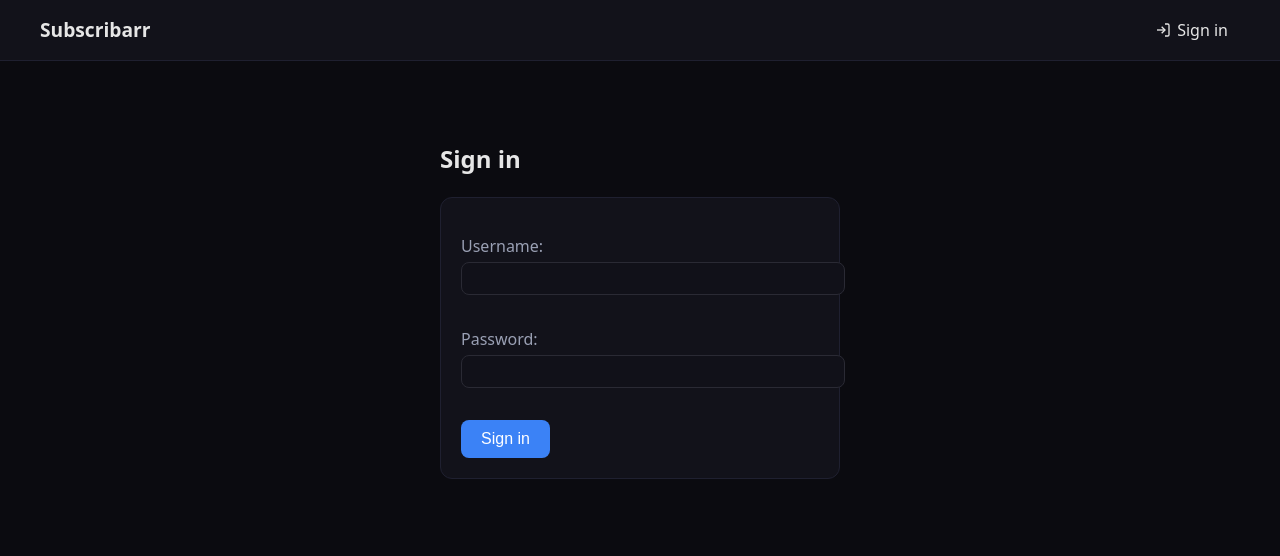
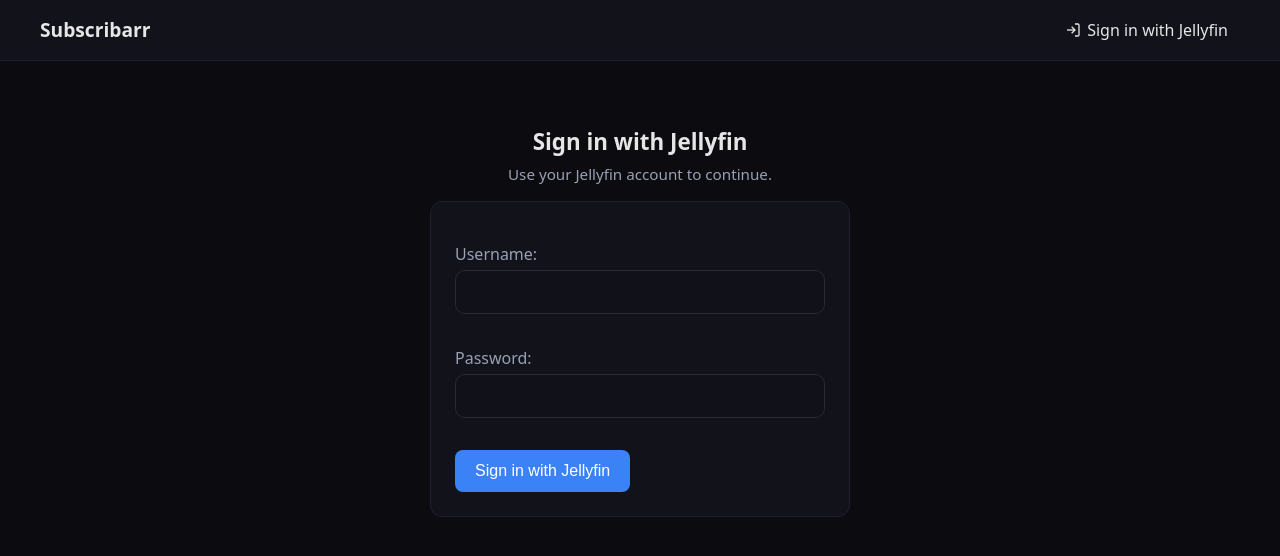
Before and after one commit to jschaufuss/subscribarr, a Django app: page /accounts/login/ in a window 1280 px wide. Shown: the top 556 px of the page. Run offline with Django 5.2, Linux system fonts and the light colour scheme; tables that the repository leaves empty hold one stand-in row (values such as "Sample post").

Commit message:
cleaned login page and require login to view items

```diff
--- a/accounts/templates/accounts/login.html
+++ b/accounts/templates/accounts/login.html
@@ -2,12 +2,14 @@
 
 {% block content %}
 <div class="auth-container">
-    <h2>Sign in</h2>
+    <div class="auth-header">
+        <h2 class="auth-title">Sign in with Jellyfin</h2>
+        <p class="auth-subtitle">Use your Jellyfin account to continue.</p>
+    </div>
     <form method="post" class="auth-form">
         {% csrf_token %}
         {{ form.as_p }}
-    <button type="submit" class="btn-primary">Sign in</button>
+        <button type="submit" class="btn-primary">Sign in with Jellyfin</button>
     </form>
-    <!-- Local registration disabled: Jellyfin-only login -->
 </div>
 {% endblock %}
--- a/arr_api/views.py
+++ b/arr_api/views.py
@@ -55,6 +55,7 @@ def _arr_conf_from_db():
 #            return Response({"error": str(e)}, status=status.HTTP_502_BAD_GATEWAY)
 
 
+@method_decorator(login_required, name='dispatch')
 class ArrIndexView(View):
     def get(self, request):
         q = (request.GET.get("q") or "").lower().strip()
@@ -133,6 +134,7 @@ class ArrIndexView(View):
         })
 
 
+@method_decorator(login_required, name='dispatch')
 class CalendarView(View):
     def get(self, request):
         days = _get_int(request, "days", 60)
--- a/static/css/base.css
+++ b/static/css/base.css
@@ -16,16 +16,16 @@ body {
 }
 
 .auth-container {
-    max-width: 400px;
-    margin: 40px auto;
-    padding: 20px;
+    max-width: 420px;
+    margin: 64px auto;
+    padding: 0 16px;
 }
 
 .auth-form {
     background: var(--panel);
     border: 1px solid var(--panel-b);
     border-radius: 12px;
-    padding: 20px;
+    padding: 24px;
 }
 
 .auth-form label {
@@ -34,14 +34,18 @@ body {
     color: var(--muted);
 }
 
-.auth-form input:not([type="checkbox"]) {
+.auth-form input:not([type="checkbox"]),
+.auth-form select,
+.auth-form textarea {
+    box-sizing: border-box;
     width: 100%;
-    padding: 8px 12px;
-    border-radius: 8px;
+    padding: 12px 14px;
+    border-radius: 10px;
     border: 1px solid #2a2a34;
     background: #111119;
     color: var(--text);
     margin-bottom: 16px;
+    font-size: 1rem;
 }
 
 .auth-form input:focus {
@@ -51,7 +55,7 @@ body {
 
 .btn-primary {
     display: inline-block;
-    padding: 10px 20px;
+    padding: 12px 20px;
     background: var(--accent);
     color: #fff;
     border: none;
@@ -85,6 +89,10 @@ body {
     padding: 0;
     list-style: none;
 }
+
+.auth-header { margin-bottom: 12px; text-align: center; }
+.auth-title { margin: 0 0 4px; font-size: 1.4rem; }
+.auth-subtitle { margin: 0 0 16px; color: var(--muted); font-size: 0.95rem; }
 
 .helptext {
     display: block;
--- a/subscribarr/urls.py
+++ b/subscribarr/urls.py
@@ -15,6 +15,7 @@ Including another URLconf
     2. Add a URL to urlpatterns:  path('blog/', include('blog.urls'))
 """
 from django.urls import path, include
+from django.contrib.auth.decorators import login_required
 
 urlpatterns = [
     path('', include('arr_api.urls')),
--- a/templates/base.html
+++ b/templates/base.html
@@ -54,7 +54,7 @@
                         <polyline points="10 17 15 12 10 7"></polyline>
                         <line x1="15" y1="12" x2="3" y2="12"></line>
                     </svg>
-                    Sign in
+                    Sign in with Jellyfin
                 </a>
                 <!-- Registration disabled: Jellyfin-only login -->
                 {% endif %}
```
